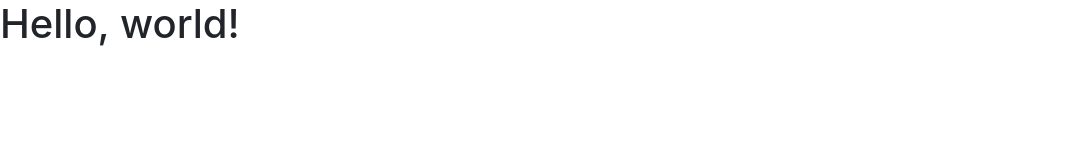
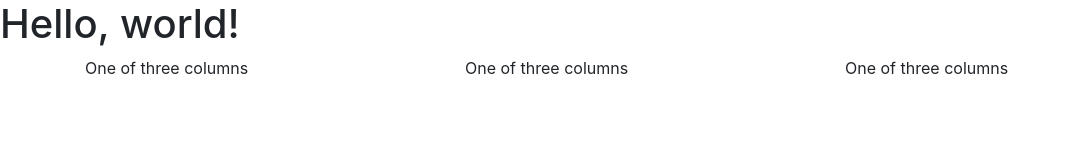
Before and after one commit to DeniseNamutebi/first-bootstrap-site, a plain HTML site: page index.html in a window 1280 px wide. Shown: the whole page, without its empty margins (0-1068 px from the left). Drawn offline with nearby package versions, Linux system fonts and the light colour scheme.

Commit message:
Second Iteration

```diff
--- a/index.html
+++ b/index.html
@@ -12,7 +12,19 @@
   </head>
   <body>
     <h1>Hello, world!</h1>
-
+    <div class="container">
+        <div class="row">
+          <div class="col-sm">
+            One of three columns
+          </div>
+          <div class="col-sm">
+            One of three columns
+          </div>
+          <div class="col-sm">
+            One of three columns
+          </div>
+        </div>
+      </div>
     <!-- Optional JavaScript -->
     <!-- jQuery first, then Popper.js, then Bootstrap JS -->
     <script src="https://code.jquery.com/jquery-3.5.1.slim.min.js" integrity="sha384-DfXdz2htPH0lsSSs5nCTpuj/zy4C+OGpamoFVy38MVBnE+IbbVYUew+OrCXaRkfj" crossorigin="anonymous"></script>
```
